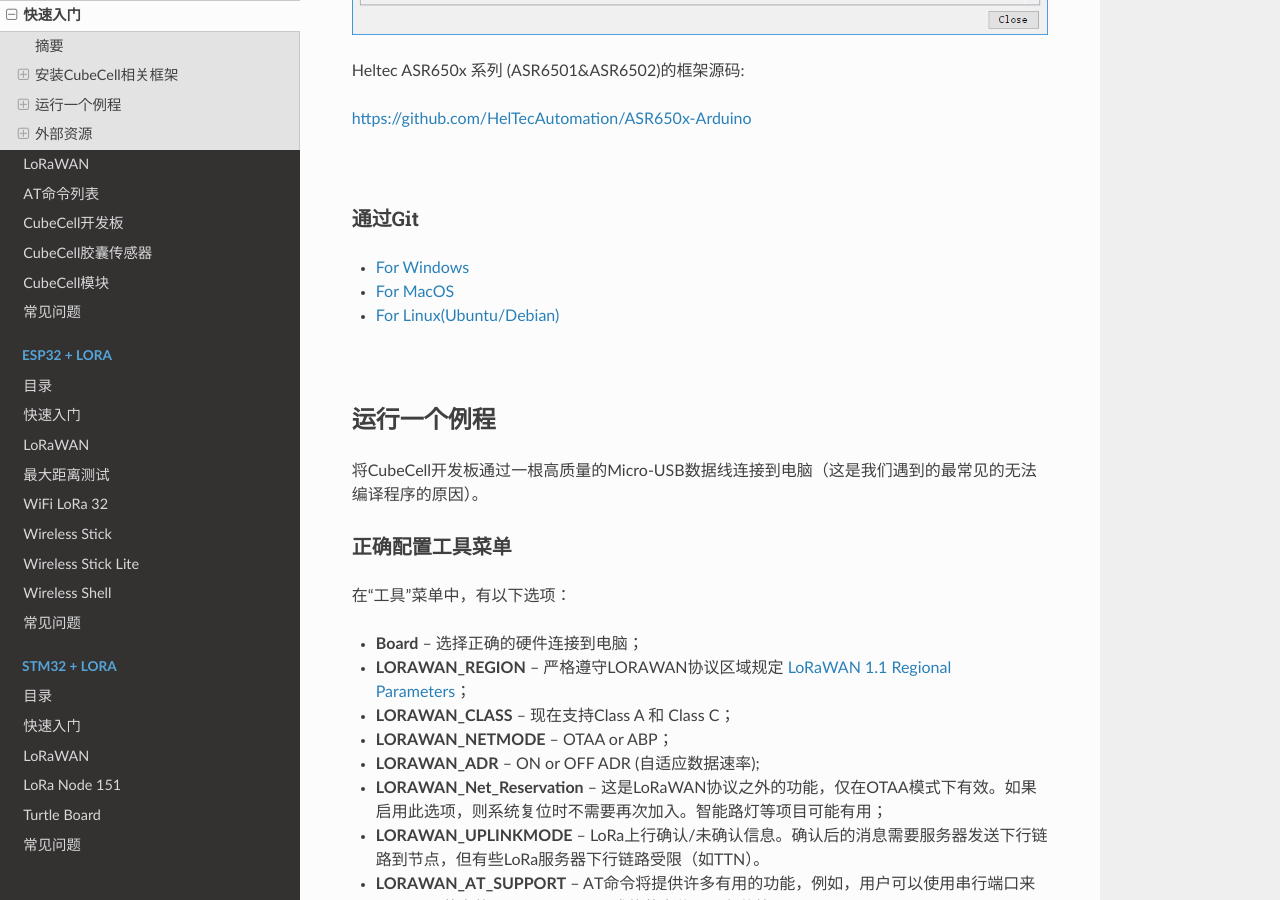
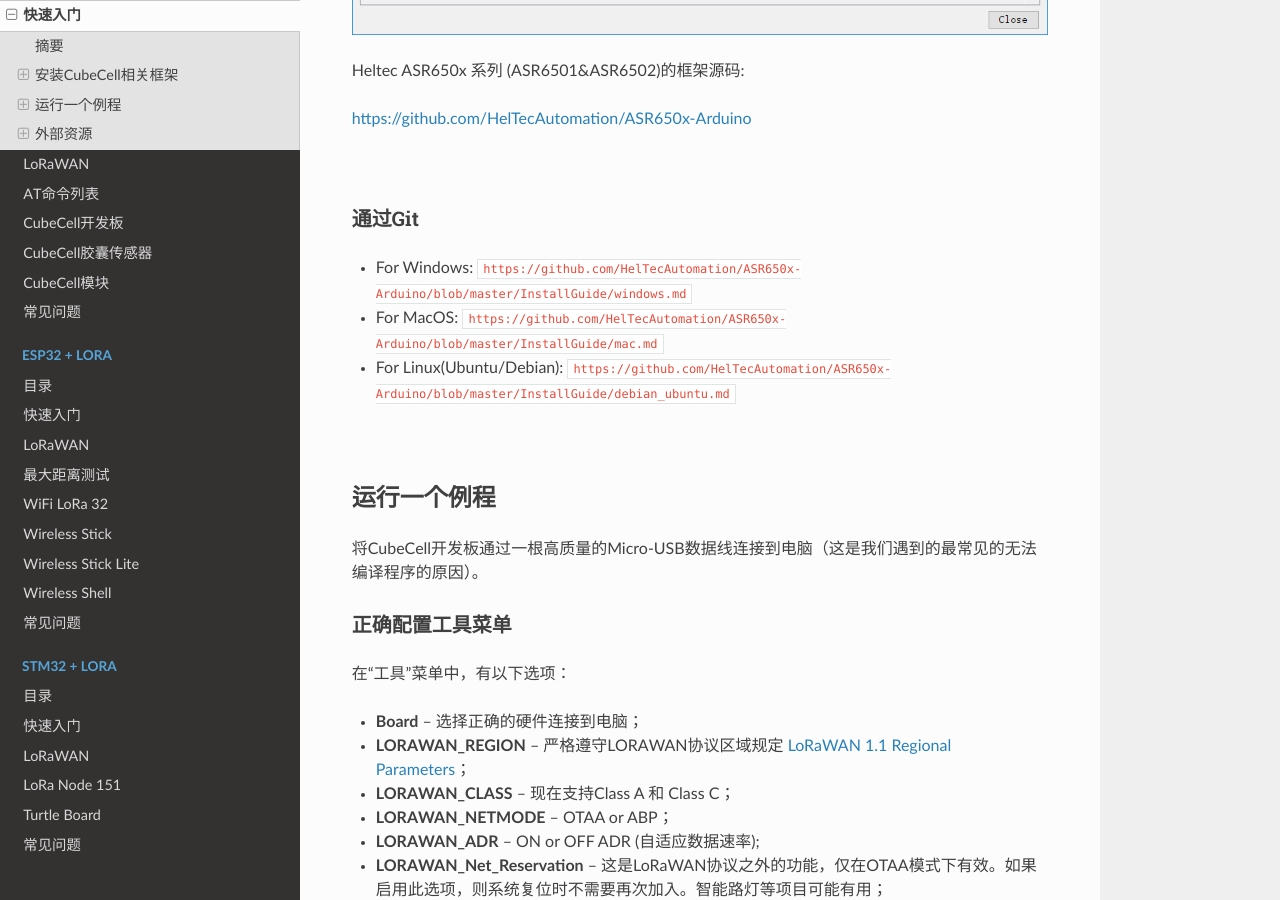
Before and after one commit to HelTecAutomation/HeltecDocs-zh_CN, a Sphinx documentation site: the page built from zh_CN/source/cubecell/quick_start.md, in a window 1280 px wide and 900 px high, scrolled down 3041 px. Built offline with Sphinx 7.4.7 and the Read the Docs theme 2.0.0, drawn with Linux system fonts in a browser that asks for light colours; pages that are not in the unit, such as notebooks, are missing from menus.

Commit message:
Update ESP32 relevant documents

```diff
--- a/zh_CN/source/cubecell/quick_start.md
+++ b/zh_CN/source/cubecell/quick_start.md
@@ -47,9 +47,9 @@ Heltec ASR650x 系列 (ASR6501&ASR6502)的框架源码:
 
 ### 通过Git
 
-- [For Windows](https://github.com/HelTecAutomation/ASR650x-Arduino/blob/master/InstallGuide/windows.md)
-- [For MacOS](https://github.com/HelTecAutomation/ASR650x-Arduino/blob/master/InstallGuide/mac.md)
-- [For Linux(Ubuntu/Debian)](https://github.com/HelTecAutomation/ASR650x-Arduino/blob/master/InstallGuide/debian_ubuntu.md)
+- For Windows: `https://github.com/HelTecAutomation/ASR650x-Arduino/blob/master/InstallGuide/windows.md`
+- For MacOS: `https://github.com/HelTecAutomation/ASR650x-Arduino/blob/master/InstallGuide/mac.md`
+- For Linux(Ubuntu/Debian): `https://github.com/HelTecAutomation/ASR650x-Arduino/blob/master/InstallGuide/debian_ubuntu.md`
 
 &nbsp;
 
```
Also changed, not shown: zh_CN/source/esp32+arduino/quick_start.md (+5 -5 lines), zh_CN/source/esp32/quick_start.md (+5 -5 lines), zh_CN/source/esp8266+arduino/quick_start.md (+5 -5 lines).
